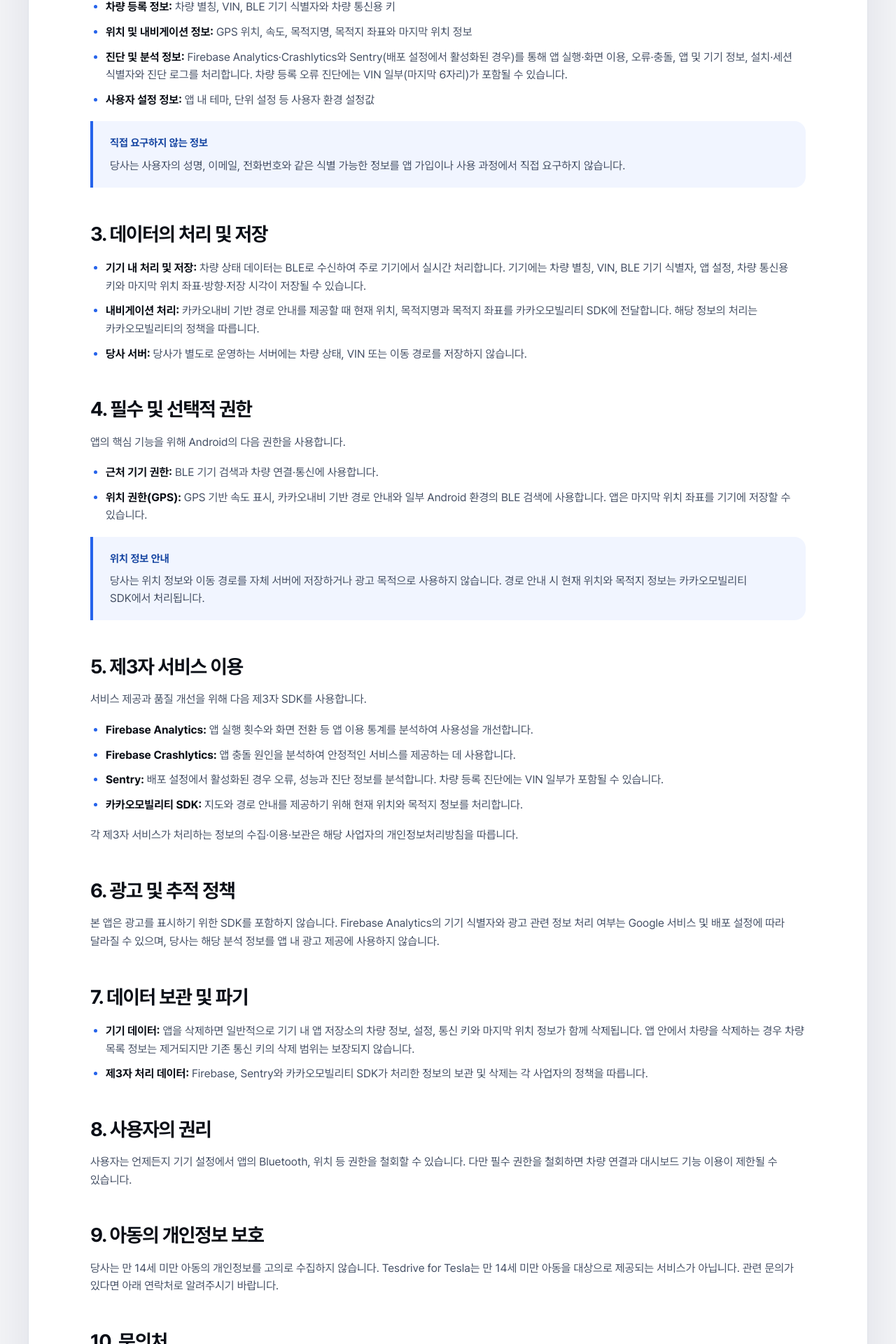
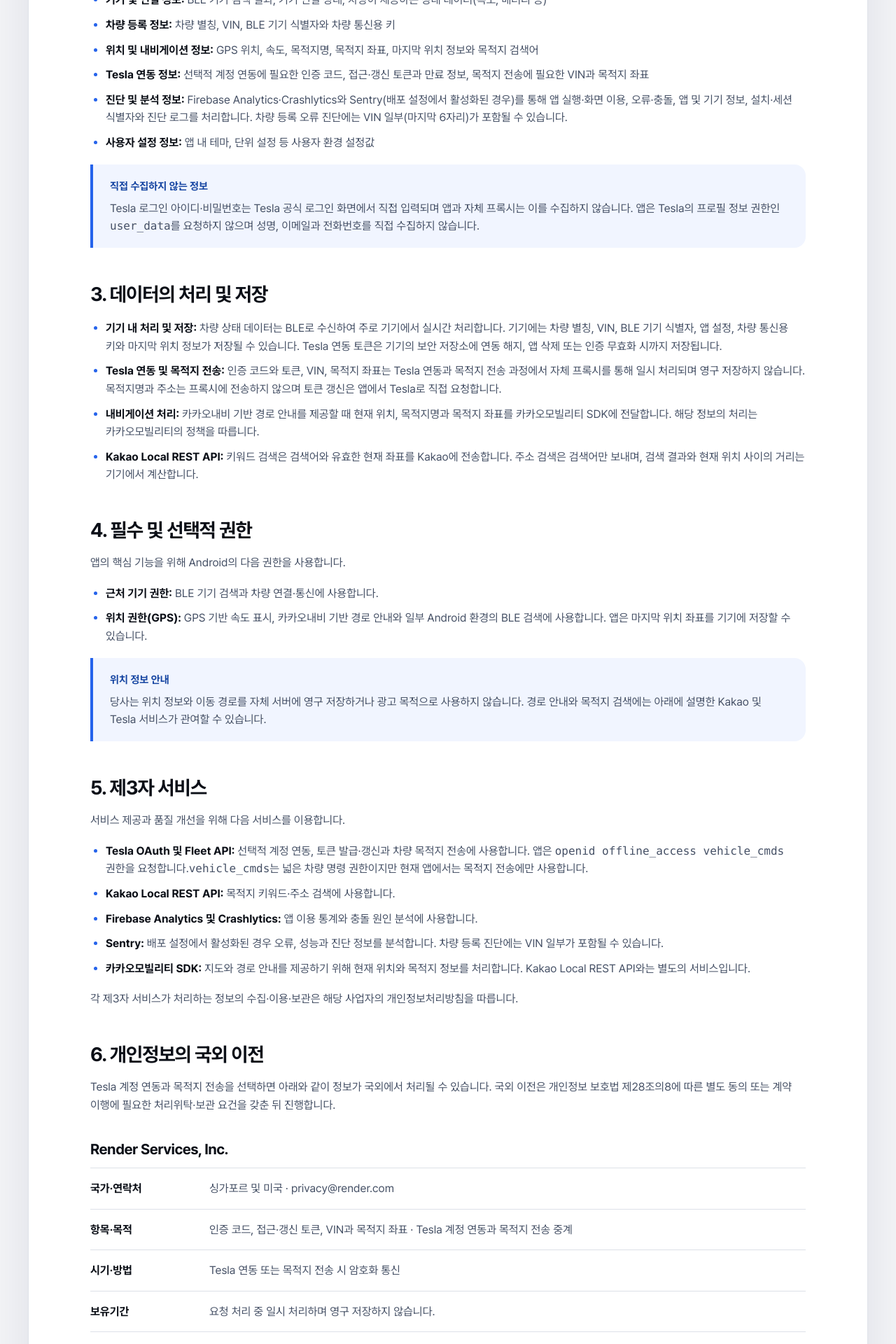
Before and after one commit to begin0dev/tesdrive-website, a Next.js app: page /privacy in a window 1280 px wide. Shown: the part 880-2800 px from the top of the page at 70% size. Built offline with nearby package versions, Linux system fonts and the light colour scheme.

Commit message:
fix - 개인정보처리방침 업데이트

```diff
--- a/app/privacy/page.tsx
+++ b/app/privacy/page.tsx
@@ -21,13 +21,19 @@
   "my-[18px] grid list-disc gap-2.5 pl-[22px] leading-[1.6] text-[#465166] marker:text-[#2563eb] [&_strong]:text-[#0b0f17]";
 const policyNote =
   "rounded-r-2xl border-l-4 border-[#2563eb] bg-[#f1f5ff] px-6 py-[18px] max-sm:px-5 max-sm:py-4 [&_span]:text-[15px] [&_span]:font-bold [&_span]:leading-[1.4] [&_span]:text-[#1746a2] [&_p]:mt-2 [&_p]:leading-[1.55] [&_p]:text-[#465166]";
+const policyFacts =
+  "mt-3 border-y border-[#dde1e8] text-[#465166] [&>div]:grid [&>div]:grid-cols-[150px_1fr] [&>div]:gap-5 [&>div]:border-b [&>div]:border-[#dde1e8] [&>div]:py-4 [&>div:last-child]:border-b-0 max-sm:[&>div]:grid-cols-1 max-sm:[&>div]:gap-1 [&_dt]:font-bold [&_dt]:text-[#0b0f17] [&_dd]:m-0 [&_dd]:leading-[1.6]";
+const policyLink =
+  "font-bold text-[#1746a2] underline underline-offset-4";
+const policySubheading =
+  "mt-9 mb-3 text-[21px] font-bold leading-[1.35] tracking-[-0.025em] text-[#0b0f17]";
 
 export default function PrivacyPage() {
   return (
     <div className="min-h-screen [background:radial-gradient(circle_at_50%_-120px,rgb(37_99_235/12%),transparent_380px),#f3f4f7]">
       <a
         className="fixed top-3 left-3 z-[100] min-h-11 -translate-y-[150%] rounded-[10px] bg-[#0b0f17] px-4 py-2.5 font-bold text-white focus:translate-y-0"
-        href="#terms-content"
+        href="#privacy-content"
       >
         본문으로 건너뛰기
       </a>
@@ -45,7 +51,7 @@
       </header>
 
       <main
-        id="terms-content"
+        id="privacy-content"
         className={`${privacyShell} mt-4 mb-14 max-sm:mt-5 max-sm:mb-8`}
         tabIndex={-1}
       >
@@ -62,7 +68,7 @@
             </p>
             <p className="mt-6 text-sm text-[#5e6675]">
               <strong className="mr-2 text-[#0b0f17]">최종 수정일</strong>
-              2026년 8월 14일
+              <time dateTime="2026-08-16">2026년 8월 16일</time>
             </p>
           </header>
 
@@ -80,9 +86,12 @@
               <h2>1. 서비스 개요</h2>
               <p>
                 Tesdrive for Tesla는 Android 기기에서 BLE(저전력 블루투스)
-                통신을 기반으로 차량 데이터를 시각화하는 대시보드 서비스를
-                제공합니다. 본 앱은 별도의 회원가입, 로그인, 서버 저장형 계정
-                시스템을 운영하지 않으며 광고나 결제 기능을 포함하지 않습니다.
+                통신을 기반으로 차량 데이터를 시각화하고 길 안내 기능을 제공하는
+                대시보드 서비스입니다. 자체 회원가입이나 서버 저장형 사용자 계정
+                시스템은 운영하지 않습니다. 다만 사용자가 선택하면 Tesla 공식
+                OAuth를 통해 Tesla 계정을 연동하고 차량으로 목적지를 전송할 수
+                있습니다. Tesla 계정을 연동하지 않아도 BLE 기반 대시보드 기능은
+                이용할 수 있습니다.
               </p>
             </section>
 
@@ -100,7 +109,12 @@
                 </li>
                 <li>
                   <strong>위치 및 내비게이션 정보:</strong> GPS 위치, 속도, 목적지명,
-                  목적지 좌표와 마지막 위치 정보
+                  목적지 좌표, 마지막 위치 정보와 목적지 검색어
+                </li>
+                <li>
+                  <strong>Tesla 연동 정보:</strong> 선택적 계정 연동에 필요한 인증
+                  코드, 접근·갱신 토큰과 만료 정보, 목적지 전송에 필요한 VIN과 목적지
+                  좌표
                 </li>
                 <li>
                   <strong>진단 및 분석 정보:</strong> Firebase Analytics·Crashlytics와
@@ -114,11 +128,13 @@
                   환경 설정값
                 </li>
               </ul>
-              <aside className={policyNote} aria-label="직접 요구하지 않는 정보">
-                <span>직접 요구하지 않는 정보</span>
+              <aside className={policyNote} aria-label="직접 수집하지 않는 정보">
+                <span>직접 수집하지 않는 정보</span>
                 <p>
-                  당사는 사용자의 성명, 이메일, 전화번호와 같은 식별 가능한
-                  정보를 앱 가입이나 사용 과정에서 직접 요구하지 않습니다.
+                  Tesla 로그인 아이디·비밀번호는 Tesla 공식 로그인 화면에서 직접
+                  입력되며 앱과 자체 프록시는 이를 수집하지 않습니다. 앱은 Tesla의
+                  프로필 정보 권한인 <code>user_data</code>를 요청하지 않으며 성명,
+                  이메일과 전화번호를 직접 수집하지 않습니다.
                 </p>
               </aside>
             </section>
@@ -130,7 +146,14 @@
                   <strong>기기 내 처리 및 저장:</strong> 차량 상태 데이터는 BLE로
                   수신하여 주로 기기에서 실시간 처리합니다. 기기에는 차량 별칭,
                   VIN, BLE 기기 식별자, 앱 설정, 차량 통신용 키와 마지막 위치
-                  좌표·방향·저장 시각이 저장될 수 있습니다.
+                  정보가 저장될 수 있습니다. Tesla 연동 토큰은 기기의 보안 저장소에
+                  연동 해지, 앱 삭제 또는 인증 무효화 시까지 저장됩니다.
+                </li>
+                <li>
+                  <strong>Tesla 연동 및 목적지 전송:</strong> 인증 코드와 토큰, VIN,
+                  목적지 좌표는 Tesla 연동과 목적지 전송 과정에서 자체 프록시를 통해
+                  일시 처리되며 영구 저장하지 않습니다. 목적지명과 주소는 프록시에
+                  전송하지 않으며 토큰 갱신은 앱에서 Tesla로 직접 요청합니다.
                 </li>
                 <li>
                   <strong>내비게이션 처리:</strong> 카카오내비 기반 경로 안내를
@@ -139,8 +162,9 @@
                   따릅니다.
                 </li>
                 <li>
-                  <strong>당사 서버:</strong> 당사가 별도로 운영하는 서버에는 차량
-                  상태, VIN 또는 이동 경로를 저장하지 않습니다.
+                  <strong>Kakao Local REST API:</strong> 키워드 검색은 검색어와
+                  유효한 현재 좌표를 Kakao에 전송합니다. 주소 검색은 검색어만 보내며,
+                  검색 결과와 현재 위치 사이의 거리는 기기에서 계산합니다.
                 </li>
               </ul>
             </section>
@@ -162,26 +186,33 @@
               <aside className={policyNote} aria-label="위치 정보 안내">
                 <span>위치 정보 안내</span>
                 <p>
-                  당사는 위치 정보와 이동 경로를 자체 서버에 저장하거나 광고
-                  목적으로 사용하지 않습니다. 경로 안내 시 현재 위치와 목적지
-                  정보는 카카오모빌리티 SDK에서 처리됩니다.
+                  당사는 위치 정보와 이동 경로를 자체 서버에 영구 저장하거나 광고
+                  목적으로 사용하지 않습니다. 경로 안내와 목적지 검색에는 아래에
+                  설명한 Kakao 및 Tesla 서비스가 관여할 수 있습니다.
                 </p>
               </aside>
             </section>
 
             <section className={policySection}>
-              <h2>5. 제3자 서비스 이용</h2>
+              <h2>5. 제3자 서비스</h2>
               <p>
-                서비스 제공과 품질 개선을 위해 다음 제3자 SDK를 사용합니다.
+                서비스 제공과 품질 개선을 위해 다음 서비스를 이용합니다.
               </p>
               <ul className={policyList}>
                 <li>
-                  <strong>Firebase Analytics:</strong> 앱 실행 횟수와 화면 전환 등
-                  앱 이용 통계를 분석하여 사용성을 개선합니다.
+                  <strong>Tesla OAuth 및 Fleet API:</strong> 선택적 계정 연동, 토큰
+                  발급·갱신과 차량 목적지 전송에 사용합니다. 앱은{" "}
+                  <code>openid offline_access vehicle_cmds</code> 권한을 요청합니다.
+                  <code>vehicle_cmds</code>는 넓은 차량 명령 권한이지만 현재 앱에서는
+                  목적지 전송에만 사용합니다.
                 </li>
                 <li>
-                  <strong>Firebase Crashlytics:</strong> 앱 충돌 원인을 분석하여
-                  안정적인 서비스를 제공하는 데 사용합니다.
+                  <strong>Kakao Local REST API:</strong> 목적지 키워드·주소 검색에
+                  사용합니다.
+                </li>
+                <li>
+                  <strong>Firebase Analytics 및 Crashlytics:</strong> 앱 이용 통계와
+                  충돌 원인 분석에 사용합니다.
                 </li>
                 <li>
                   <strong>Sentry:</strong> 배포 설정에서 활성화된 경우 오류, 성능과
@@ -190,7 +221,8 @@
                 </li>
                 <li>
                   <strong>카카오모빌리티 SDK:</strong> 지도와 경로 안내를 제공하기
-                  위해 현재 위치와 목적지 정보를 처리합니다.
+                  위해 현재 위치와 목적지 정보를 처리합니다. Kakao Local REST API와는
+                  별도의 서비스입니다.
                 </li>
               </ul>
               <p>
@@ -200,7 +232,86 @@
             </section>
 
             <section className={policySection}>
-              <h2>6. 광고 및 추적 정책</h2>
+              <h2>6. 개인정보의 국외 이전</h2>
+              <p>
+                Tesla 계정 연동과 목적지 전송을 선택하면 아래와 같이 정보가
+                국외에서 처리될 수 있습니다. 국외 이전은 개인정보 보호법
+                제28조의8에 따른 별도 동의 또는 계약 이행에 필요한 처리위탁·보관
+                요건을 갖춘 뒤 진행합니다.
+              </p>
+
+              <h3 className={policySubheading}>Render Services, Inc.</h3>
+              <dl className={policyFacts}>
+                <div>
+                  <dt>국가·연락처</dt>
+                  <dd>싱가포르 및 미국 · privacy@render.com</dd>
+                </div>
+                <div>
+                  <dt>항목·목적</dt>
+                  <dd>
+                    인증 코드, 접근·갱신 토큰, VIN과 목적지 좌표 · Tesla 계정 연동과
+                    목적지 전송 중계
+                  </dd>
+                </div>
+                <div>
+                  <dt>시기·방법</dt>
+                  <dd>Tesla 연동 또는 목적지 전송 시 암호화 통신</dd>
+                </div>
+                <div>
+                  <dt>보유기간</dt>
+                  <dd>요청 처리 중 일시 처리하며 영구 저장하지 않습니다.</dd>
+                </div>
+                <div>
+                  <dt>거부·영향</dt>
+                  <dd>
+                    Tesla 계정을 연동하지 않거나 앱에서 연동을 해지할 수 있습니다.
+                    거부하면 Tesla 목적지 전송만 사용할 수 없고 BLE 대시보드 기능은
+                    계속 이용할 수 있습니다.
+                  </dd>
+                </div>
+              </dl>
+
+              <h3 className={policySubheading}>Tesla OAuth 및 Fleet API</h3>
+              <dl className={policyFacts}>
+                <div>
+                  <dt>수령자·국가</dt>
+                  <dd>
+                    Tesla Fleet API의 실제 처리 국가와 담당 법인은 Tesla에 확인이
+                    필요합니다. 연락처는{" "}
+                    <a className={policyLink} href="https://www.tesla.com/legal/privacy">
+                      Tesla 개인정보 보호 안내
+                    </a>
+                    를 따릅니다.
+                  </dd>
+                </div>
+                <div>
+                  <dt>항목·목적</dt>
+                  <dd>
+                    인증 코드와 토큰, VIN과 목적지 좌표 · 계정 인증과 차량 목적지
+                    전송
+                  </dd>
+                </div>
+                <div>
+                  <dt>시기·방법</dt>
+                  <dd>계정 연동, 토큰 갱신 또는 목적지 전송 시 암호화 통신</dd>
+                </div>
+                <div>
+                  <dt>보유기간</dt>
+                  <dd>Tesla의 개인정보처리방침과 계약에 따릅니다.</dd>
+                </div>
+                <div>
+                  <dt>거부·영향</dt>
+                  <dd>
+                    Tesla 계정을 연동하지 않거나 앱에서 연동을 해지할 수 있습니다.
+                    거부하면 Tesla 목적지 전송만 사용할 수 없고 BLE 대시보드 기능은
+                    계속 이용할 수 있습니다.
+                  </dd>
+                </div>
+              </dl>
+            </section>
+
+            <section className={policySection}>
+              <h2>7. 광고 및 추적 정책</h2>
               <p>
                 본 앱은 광고를 표시하기 위한 SDK를 포함하지 않습니다. Firebase
                 Analytics의 기기 식별자와 광고 관련 정보 처리 여부는 Google 서비스
@@ -210,7 +321,7 @@
             </section>
 
             <section className={policySection}>
-              <h2>7. 데이터 보관 및 파기</h2>
+              <h2>8. 데이터 보관 및 파기</h2>
               <ul className={policyList}>
                 <li>
                   <strong>기기 데이터:</strong> 앱을 삭제하면 일반적으로 기기 내 앱
@@ -219,24 +330,49 @@
                   제거되지만 기존 통신 키의 삭제 범위는 보장되지 않습니다.
                 </li>
                 <li>
-                  <strong>제3자 처리 데이터:</strong> Firebase, Sentry와
-                  카카오모빌리티 SDK가 처리한 정보의 보관 및 삭제는 각 사업자의
-                  정책을 따릅니다.
+                  <strong>Tesla OAuth 세션:</strong> 앱에서 연동을 해지하거나 앱을
+                  삭제할 때 기기에 저장된 토큰을 삭제합니다. 인증이 만료 또는
+                  무효화되어 갱신할 수 없는 경우에도 로컬 세션을 삭제합니다.
+                </li>
+                <li>
+                  <strong>자체 프록시:</strong> 인증 코드, 토큰, VIN과 목적지 좌표를
+                  요청 중 일시 처리하며 데이터베이스나 파일에 영구 저장하지 않습니다.
+                </li>
+                <li>
+                  <strong>제3자 처리 데이터:</strong> 제3자 서비스가 처리한 정보의
+                  보관 및 삭제는 각 사업자의 정책과 계약을 따릅니다.
                 </li>
               </ul>
             </section>
 
             <section className={policySection}>
-              <h2>8. 사용자의 권리</h2>
+              <h2>9. 사용자의 권리</h2>
               <p>
                 사용자는 언제든지 기기 설정에서 앱의 Bluetooth, 위치 등 권한을
                 철회할 수 있습니다. 다만 필수 권한을 철회하면 차량 연결과 대시보드
                 기능 이용이 제한될 수 있습니다.
               </p>
+              <p>
+                앱의 Tesla 연동 해지는 기기에 저장된 토큰을 삭제하는 기능입니다.
+                Tesla 계정에 부여된 제3자 앱 승인 자체를 완전히
+                철회하려면 Tesla 계정의 <strong>보안 및 개인정보 보호 → 제3자 앱</strong>
+                에서 Tesdrive 접근 권한을 별도로 철회해야 합니다. 자세한 절차는{" "}
+                <a
+                  className={policyLink}
+                  href="https://www.tesla.com/support/access-third-party-apps"
+                >
+                  Tesla 제3자 앱 접근 관리 안내
+                </a>
+                에서 확인할 수 있습니다.
+              </p>
+              <p>
+                Tesla 계정 연동 또는 국외 이전을 거부하면 목적지 전송 기능만 사용할
+                수 없으며, 나머지 BLE 대시보드 기능은 계속 이용할 수 있습니다.
+              </p>
             </section>
 
             <section className={policySection}>
-              <h2>9. 아동의 개인정보 보호</h2>
+              <h2>10. 아동의 개인정보 보호</h2>
               <p>
                 당사는 만 14세 미만 아동의 개인정보를 고의로 수집하지 않습니다.
                 Tesdrive for Tesla는 만 14세 미만 아동을 대상으로 제공되는 서비스가
@@ -245,7 +381,7 @@
             </section>
 
             <section className={policySection}>
-              <h2>10. 문의처</h2>
+              <h2>11. 문의처</h2>
               <p>
                 본 방침 또는 데이터 처리와 관련해 궁금한 점이 있다면 이메일로
                 문의해 주세요.
```
